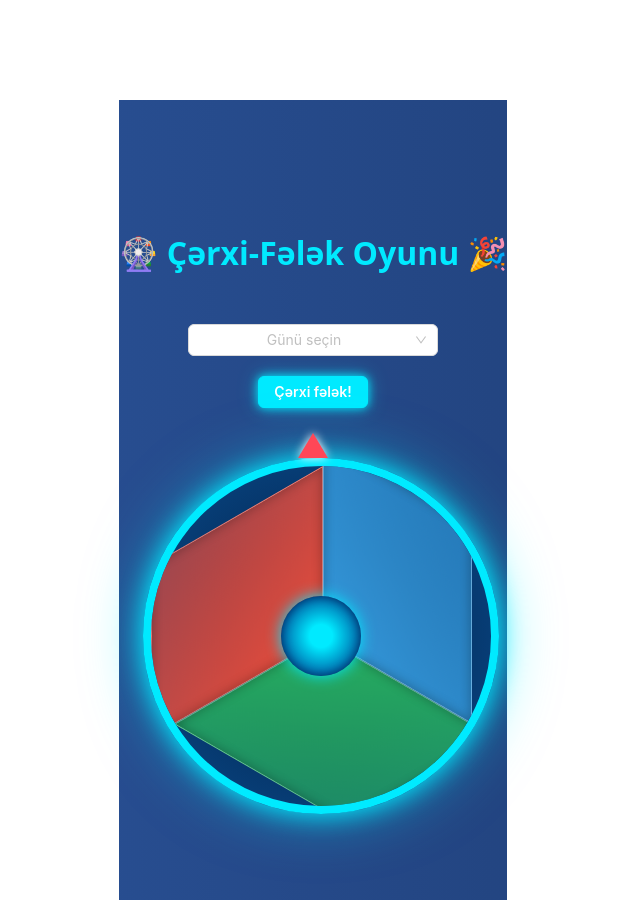
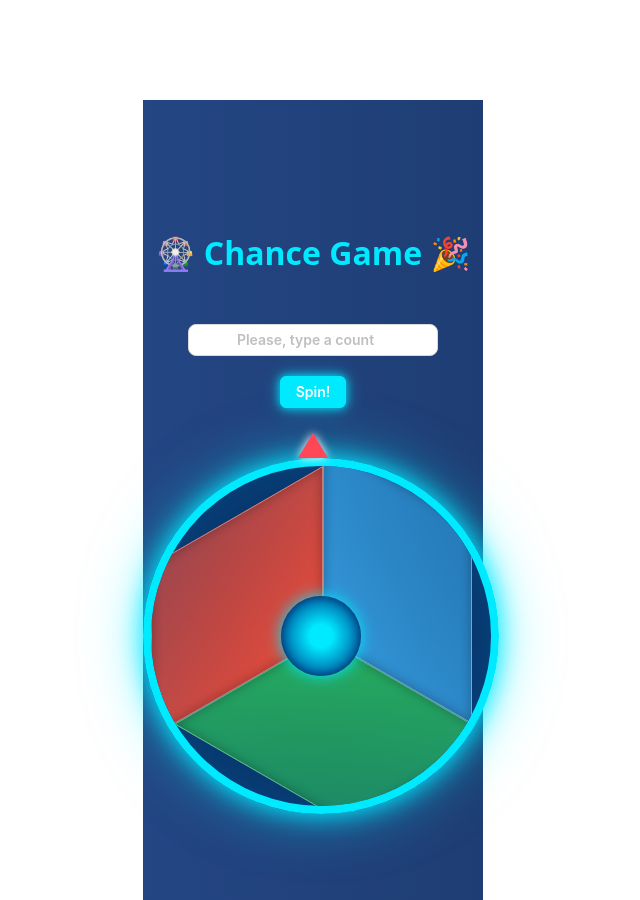
Before and after one commit to leilagadim/fe-congress, a React (Vite) app: page /bet in a window 1280 px wide. Shown: the whole page, without its empty margins (327-967 px from the left). Built offline with nearby package versions, Linux system fonts and the light colour scheme.

Commit message:
feaT: deploy

```diff
--- a/src/Bet.jsx
+++ b/src/Bet.jsx
@@ -1,11 +1,11 @@
 import React, { useState } from "react";
-import { Select, Button } from "antd";
+import { Button, Input } from "antd";
 import { motion } from "framer-motion";
 
 const TEAMS = [
-  { id: "decl1", label: "Decl 1", color: "#e74c3c" },
-  { id: "decl2", label: "Decl 2", color: "#3498db" },
-  { id: "decl3", label: "Decl 3", color: "#27ae60" },
+  { id: "decl1", label: "1", color: "#e74c3c" },
+  { id: "decl2", label: "2", color: "#3498db" },
+  { id: "decl3", label: "3", color: "#27ae60" },
 ];
 
 function cryptoRandomInt(max) {
@@ -15,23 +15,31 @@ function cryptoRandomInt(max) {
 }
 
 const Bet = () => {
-  const [dayId, setDayId] = useState(null);
+  const [dayId, setDayId] = useState("");
   const [spinning, setSpinning] = useState(false);
   const [rotation, setRotation] = useState(0);
   const [winner, setWinner] = useState(null);
+  const [spinCounts, setSpinCounts] = useState({});
 
-  const handleChange = (value) => setDayId(value);
+  const handleChange = (e) => setDayId(Number(e.target.value));
 
   const pickTeam = (day) => {
-    if (day === 3) return TEAMS.find((t) => t.id === "decl1");
-    let candidates = [...TEAMS];
-    if (day === 2 || day === 4)
-      candidates = candidates.filter((t) => t.id !== "decl1");
-    return candidates[cryptoRandomInt(candidates.length)];
+    const count = spinCounts[day] || 0;
+
+    // 🔹 Əgər 2-ci və 3-cü fırlanmadır və day 3-dür → decl1 qalib
+    if ((count === 1 || count === 2) && day === 3) {
+      return TEAMS.find((t) => t.id === "decl1");
+    }
+
+    // 🔹 Digər bütün hallarda random qalib
+    return TEAMS[cryptoRandomInt(TEAMS.length)];
   };
 
   const showResult = () => {
-    if (!dayId) return alert("Zəhmət olmasa əvvəlcə günü seçin.");
+    if (!dayId)
+      return alert(
+        "Zəhmət olmasa əvvəlcə günü daxil edin (məsələn 2, 3 və ya 4)."
+      );
 
     const selected = pickTeam(dayId);
     const index = TEAMS.findIndex((t) => t.id === selected.id);
@@ -45,6 +53,11 @@ const Bet = () => {
     setSpinning(true);
     setWinner(null);
     setRotation(targetRotation);
+
+    setSpinCounts((prev) => ({
+      ...prev,
+      [dayId]: (prev[dayId] || 0) + 1,
+    }));
 
     setTimeout(() => {
       setWinner(selected);
@@ -79,23 +92,23 @@ const Bet = () => {
       </style>
 
       <h2 style={{ color: "#00eaff", fontWeight: 700, fontSize: "2rem" }}>
-        🎡 Çərxi-Fələk Oyunu 🎉
+        🎡 Chance Game 🎉
       </h2>
 
-      <Select
+      <Input
+        placeholder="Please, type a count"
+        type="number"
+        min={2}
+        max={4}
+        value={dayId}
         onChange={handleChange}
-        placeholder="Günü seçin"
         style={{
           width: "250px",
           marginTop: 20,
-          backgroundColor: "#fff",
           borderRadius: "8px",
+          textAlign: "center",
+          fontWeight: 600,
         }}
-        options={[
-          { value: 2, label: "2-ci gün" },
-          { value: 3, label: "3-cü gün" },
-          { value: 4, label: "4-cü gün" },
-        ]}
       />
 
       <Button
@@ -110,10 +123,9 @@ const Bet = () => {
         onClick={showResult}
         disabled={spinning}
       >
-        {spinning ? "Fırlanır..." : "Çərxi fələk!"}
+        {spinning ? "spinning..." : "Spin!"}
       </Button>
 
-      {/* Çərx */}
       <div
         style={{
           position: "relative",
@@ -122,7 +134,6 @@ const Bet = () => {
           marginTop: 50,
         }}
       >
-        {/* Ox */}
         <div
           style={{
             position: "absolute",
@@ -139,7 +150,6 @@ const Bet = () => {
           }}
         ></div>
 
-        {/* Çarx */}
         <motion.div
           animate={{ rotate: rotation }}
           transition={{ duration: 4, ease: "easeOut" }}
@@ -173,7 +183,6 @@ const Bet = () => {
             );
           })}
 
-          {/* Dekorativ mərkəz */}
           <div
             style={{
               position: "absolute",
@@ -191,7 +200,6 @@ const Bet = () => {
         </motion.div>
       </div>
 
-      {/* Qalib */}
       {winner && (
         <div
           style={{
@@ -202,7 +210,7 @@ const Bet = () => {
             textShadow: "0 0 10px #fff, 0 0 20px " + winner.color,
           }}
         >
-          🎉 Qalib komanda: {winner.label} 🎊
+          🎉 Winner: {winner.label} 🎊
         </div>
       )}
     </div>
```
